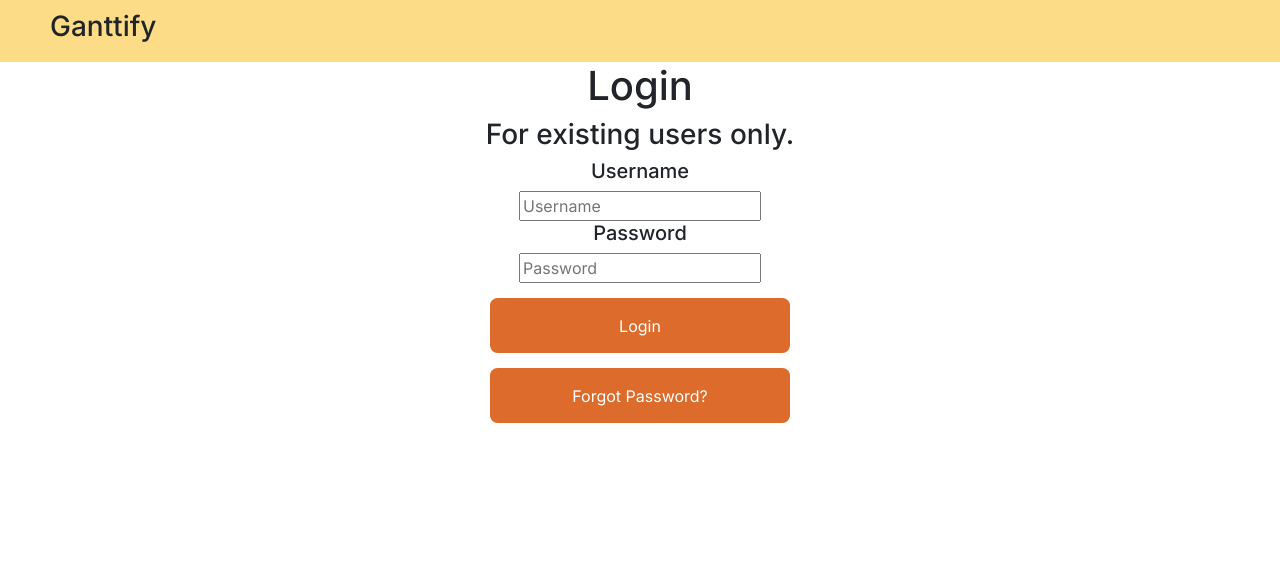
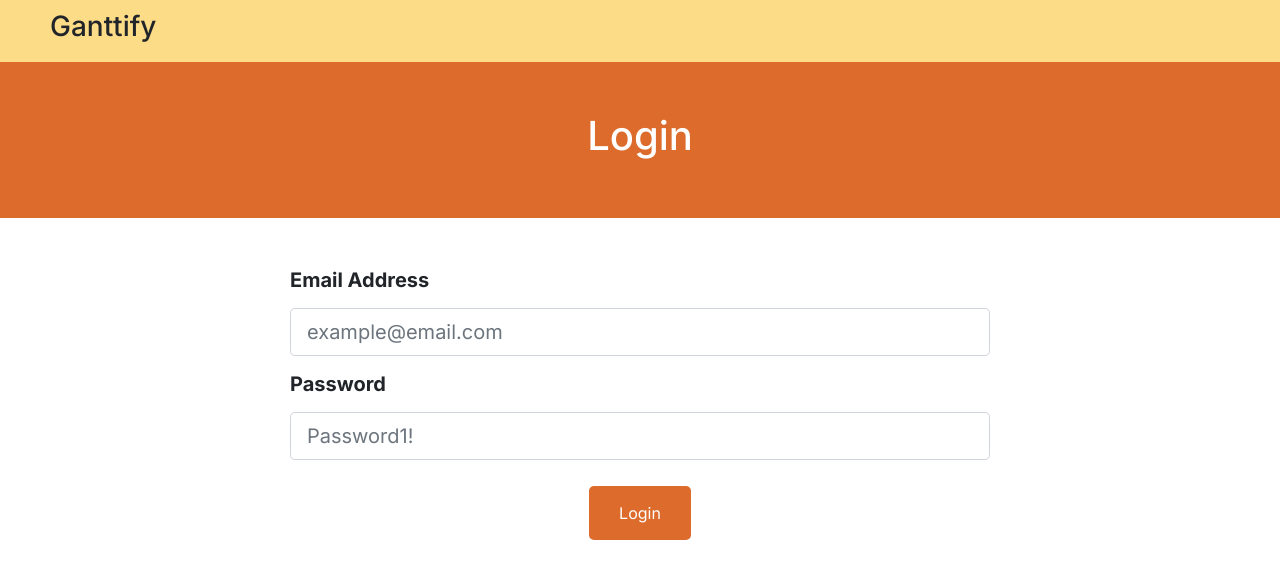
Before and after one commit to 45DegreeAngl/not_so_small_project-COP4331, a React (Create React App) app in the folder frontend/: page /login in a window 1280 px wide. Shown: the top 578 px of the page. Built offline with nearby package versions, Linux system fonts and the light colour scheme.

Commit message:
register+login done

```diff
--- a/frontend/src/components/Login.js
+++ b/frontend/src/components/Login.js
@@ -1,6 +1,6 @@
 import React, { useState } from 'react';
 import { Link } from "react-router-dom";
-
+import './login.css';
 const app_name = 'ganttify-5b581a9c8167';
 
 const baseStyle = {
@@ -28,7 +28,7 @@ function buildPath(route) {
 }
 
 function Login() {
-  var loginName;
+  var loginEmail;
   var loginPassword;
 
   const [message, setMessage] = useState('');
@@ -36,7 +36,7 @@ function Login() {
   const doLogin = async event => {
     event.preventDefault();
 
-    var obj = { login: loginName.value, password: loginPassword.value };
+    var obj = { email: loginEmail.value, password: loginPassword.value };
     var js = JSON.stringify(obj);
 
     try {
@@ -51,7 +51,14 @@ function Login() {
       if (res.id <= 0) {
         setMessage('User/Password combination incorrect');
       } else {
-        var user = { firstname: res.firstname, lastname: res.lastname, id: res.id };
+        var user = {
+            email: res.email,
+            name: res.name,
+            username: res.username,
+            phone: res.phone,
+            projects: res.projects,
+            toDoList: res.toDoList,
+            error: res.error};
         localStorage.setItem('user_data', JSON.stringify(user));
 
         setMessage('');
@@ -64,19 +71,28 @@ function Login() {
   };
 
   return (
-    <div id="loginDiv" style={baseStyle}>
-      <h1 id="loginTitle">Login</h1>
-      <h3 id="loginDescription">For existing users only.</h3>
-      <h5 id="usernameTitle">Username</h5>
-      <input type="text" id="loginName" placeholder="Username"
-        ref={(c) => loginName = c} /><br />
-      <h5 id="passwordTitle">Password</h5>
-      <input type="password" id="loginPassword" placeholder="Password"
-        ref={(c) => loginPassword = c} /><br />
-      <input type="submit" id="loginButton" style={loginButton} className="buttons" value="Login"
-        onClick={doLogin} /><br />
-        <Link to="/forgot-password"> <button id = "forgot-password" style={loginButton}>Forgot Password?</button></Link>
-      <span id="loginResult">{message}</span>
+    <div>
+        <div class = 'topDiv'>
+            <h1>
+                Login
+            </h1>
+        </div>
+        <div>
+        <div class="mb-3 bottomDiv">
+                <form onSubmit={doLogin}>
+                    <div class="form-group">
+                        <label for="inputEmail"><h5><b>Email Address</b></h5></label>
+                        <input type="email" class="form-control form-control-lg" id="inputEmail" placeholder='example@email.com' ref={(c) => loginEmail = c} required/>
+                    </div>
+                    <div class="form-group">
+                        <label for="inputPassword"><h5><b>Password</b></h5></label>
+                        <input type="password" class="form-control form-control-lg" id="inputPassword" placeholder='Password1!' ref={(c) => loginPassword = c}/>
+                    </div>
+                    <div class="row justify-content-center buttonDiv"><button type="submit" class="btn submitButton">Login</button></div>
+                </form>
+                <div className='formMessage'><span>{message}</span></div>
+            </div>
+        </div>
     </div>
   );
 };
--- a/frontend/src/components/Register.js
+++ b/frontend/src/components/Register.js
@@ -22,12 +22,11 @@ function Register(){
     var regPhone;
     var regEmail;
 
-    const validPhone = RegExp("/^[(]{0,1}[0-9]{3}[)]{0,1}[-\s\.]{0,1}[0-9]{3}[-\s\.]{0,1}[0-9]{4}$/");
-    const validEmail = RegExp("");
-    const validPassLower= RegExp("/(?=.*[a-z])/");
-    const validPassUpper = RegExp("/(?=.*[A-Z])/");
-    const validPassSymbol = RegExp("/[A-Z]/i");
-    const validPassDigit = RegExp("/[0-9]/");
+    const validPhone = /^[(]?\d{3}[)]?[ -]?\d{3}[ -]?\d{4}$/;
+    const validPassLower= RegExp("[a-z]+");
+    const validPassUpper = RegExp("[A-Z]+");
+    const validPassSymbol = RegExp("[^a-zA-Z0-9\s]+");
+    const validPassDigit = RegExp("[0-9]+");
 
     const msgTag = " *** ";
 
@@ -35,8 +34,8 @@ function Register(){
 
     const doRegister= async event =>{
         event.preventDefault();
-
-        if(regPhone.length>0 && validPhone.test(regPhone) === false){
+        console.log(regPhone.value);
+        if(!validPhone.test(regPhone.value)){
             setMessage("*** Please enter a valid 10 digit phone number ***");
             return;
         }
@@ -45,18 +44,23 @@ function Register(){
             setMessage("*** Your password must be at least 8 characters ***");
             return;
         }
-        if (validPassLower.test(regPassword.value) === false){
+        if (!validPassLower.test(regPassword.value)){
             setMessage("*** Your password must contain at least one lowercase letter ***")
             return;
         }
-        if (validPassUpper.test(regPassword.value) === false) {
+        if (!validPassUpper.test(regPassword.value)) {
             setMessage("*** Your password must contain at least one uppercase letter ***");
             return;
         }
-        if (validPassDigit.test(regPassword.value) === false) {
+        if (!validPassDigit.test(regPassword.value)) {
             setMessage("*** Your password must contain at least one digit ***");
             return;
         }
+        if (!validPassSymbol.test(regPassword.value)) {
+            setMessage("*** Your password must contain at least special symbol ***");
+            return;
+        }
+
         if(regPassword.value !== regPasswordVerify.value){
             setMessage("*** Passwords do not match ***");
             return;
```
Also changed, not shown: frontend/src/components/login.css (added).
